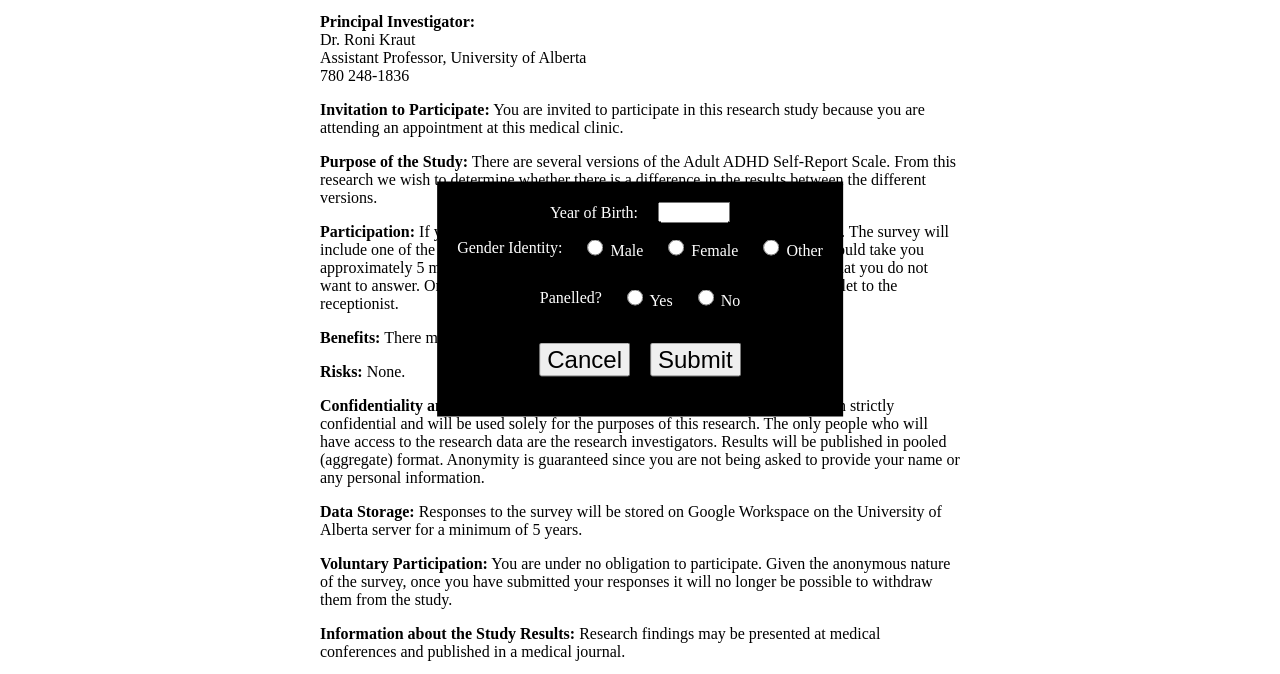
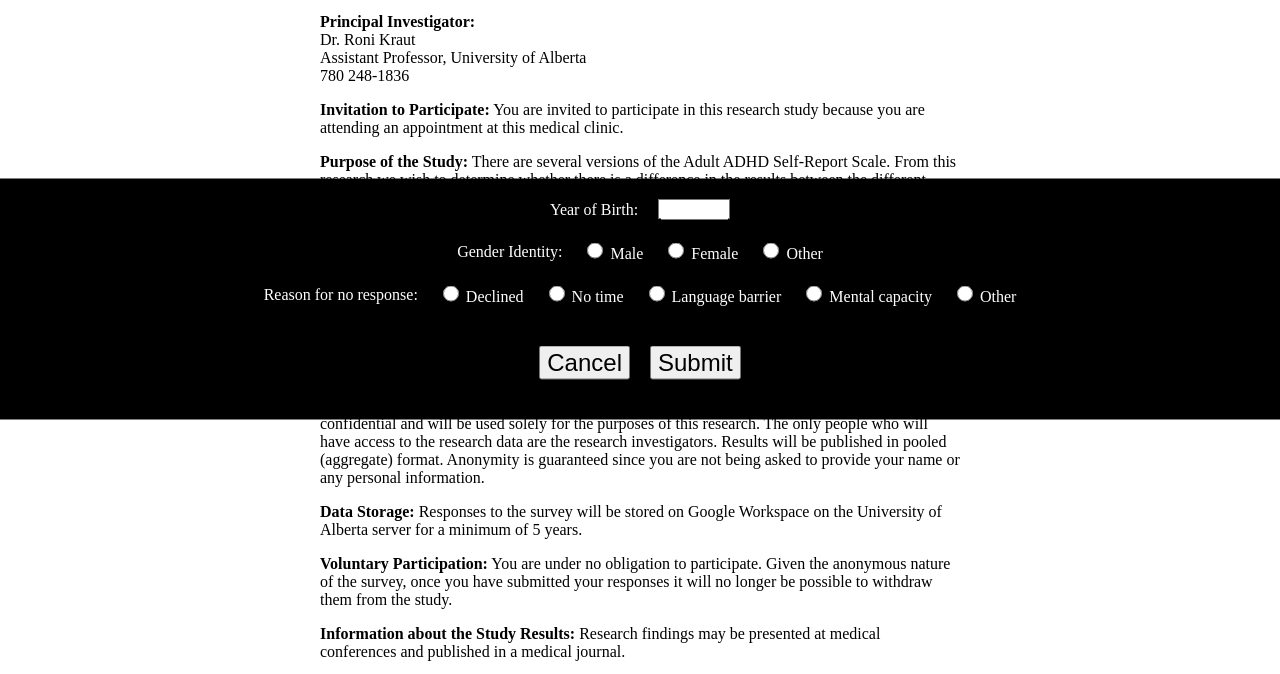
Before and after one commit to VINXIS/kraut-adhd-form, a website: page src/index.html in a window 1280 px wide. Both pictures are taken after a click on the button "FOR CLINIC STAFF". Shown: the part 101-775 px from the top of the page. Drawn offline with Linux system fonts and the light colour scheme.

Commit message:
change panelled question to reason for no response

```diff
--- a/src/index.css
+++ b/src/index.css
@@ -56,9 +56,14 @@ td > input {
     flex-direction: column;
     justify-content: center;
     align-items: center;
+    gap: 20px;
     color: white;
     display: none;
-    z-index: 2;
+    width: 100%;
+}
+
+#moaForm p {
+    margin: 0;
 }
 
 .moaQuestion {
--- a/src/index.html
+++ b/src/index.html
@@ -33,14 +33,30 @@
             </div>
         </div>
         <div class="moaQuestion">
-            <p>Panelled?</p>
+            <p>Reason for no response:</p>
             <div>
-                <input type="radio" name="panelled" id="yesPanelled" value="Yes">
-                <label for="yesPanelled">Yes</label>
+                <input type="radio" name="moareason" id="declined" value="Declined">
+                <label for="declined">Declined</label>
             </div>
             <div>
-                <input type="radio" name="panelled" id="noPanelled" value="No">
-                <label for="noPanelled">No</label>
+                <input type="radio" name="moareason" id="noTime" value="No time">
+                <label for="noTime">No time</label>
+            </div>
+            <div>
+                <input type="radio" name="moareason" id="languageBarrier" value="Language barrier">
+                <label for="languageBarrier">Language barrier</label>
+            </div>
+            <div>
+                <input type="radio" name="moareason" id="mentalCapacity" value="Mental capacity">
+                <label for="mentalCapacity">Mental capacity</label>
+            </div>
+            <div>
+                <input type="radio" name="moareason" id="otherReason" value="__other_option__">
+                <label for="otherReason">Other</label>
+            </div>
+            <div id="moareasonInput" style="display: none;">
+                <label for="moareasonOtherInput">Please specify:</label>
+                <input type="text" id="moareasonOtherInput" name="moareasonOtherInput">
             </div>
         </div>
         <div class="buttons">
--- a/src/index.js
+++ b/src/index.js
@@ -83,10 +83,10 @@ const moaQuestions = [
         inputName: `moa${demographicsQuestions[1].inputName}`,
     },
     {
-        question: "Were they panelled?",
-        inputName: "panelled",
+        question: "Reason for no response",
+        inputName: "moareason",
         inputType: "radio",
-        entry: "entry.2051774930",
+        entry: "entry.1880234864",
     },
 ];
 
```
